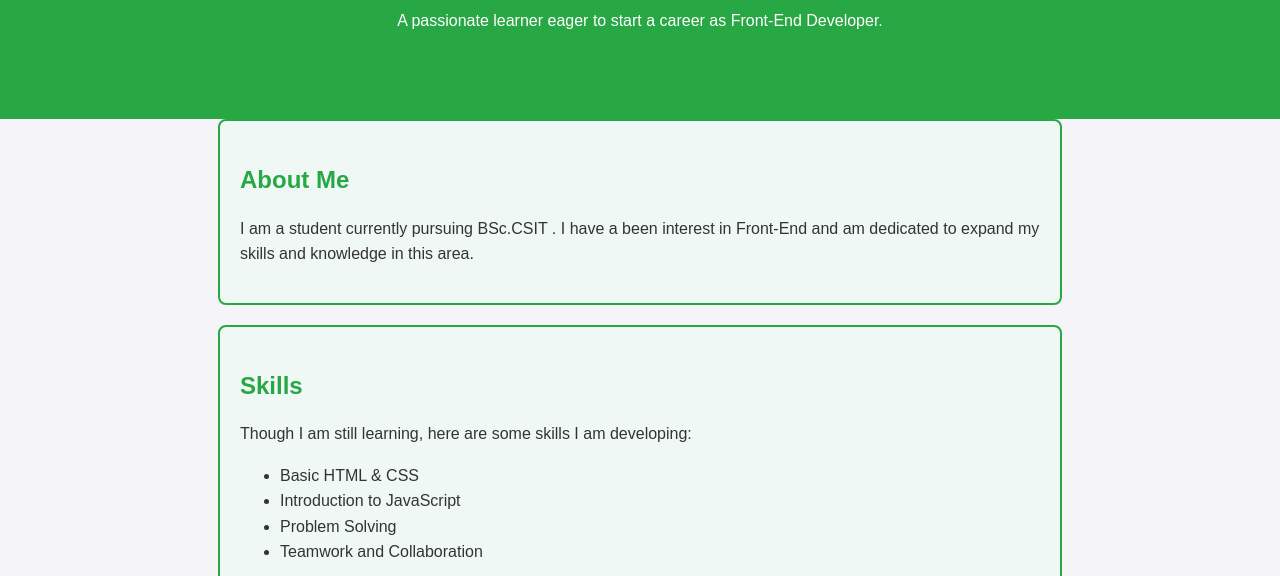
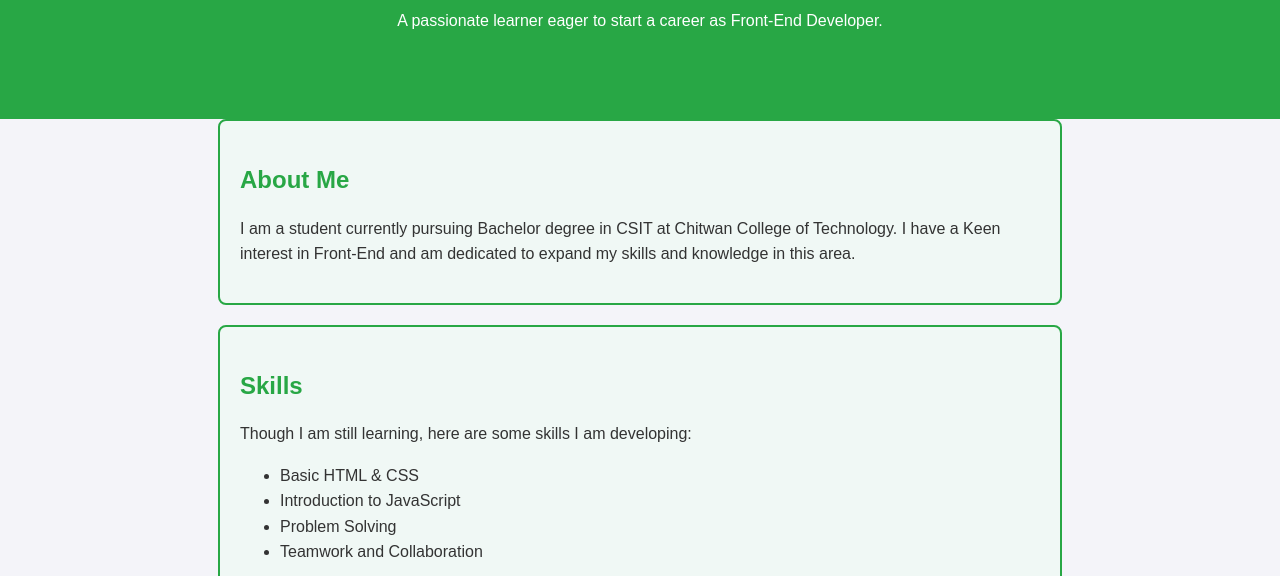
Before and after one commit to Yaman-Dawadi/Yaman_Web, a plain HTML site: page index.html in a window 1280 px wide. Shown: the part 224-800 px from the top of the page. Drawn offline with Linux system fonts and the light colour scheme.

Commit message:
Update index.html

```diff
--- a/index.html
+++ b/index.html
@@ -25,7 +25,7 @@
 
     <section id="about">
         <h2>About Me</h2>
-        <p>I am a student currently pursuing BSc.CSIT . I have a been interest in Front-End and am dedicated to expand my skills and knowledge in this area.</p>
+        <p>I am a student currently pursuing Bachelor degree in CSIT at Chitwan College of Technology. I have a Keen interest in Front-End and am dedicated to expand my skills and knowledge in this area.</p>
     </section>
 
     <section id="skills">
```
